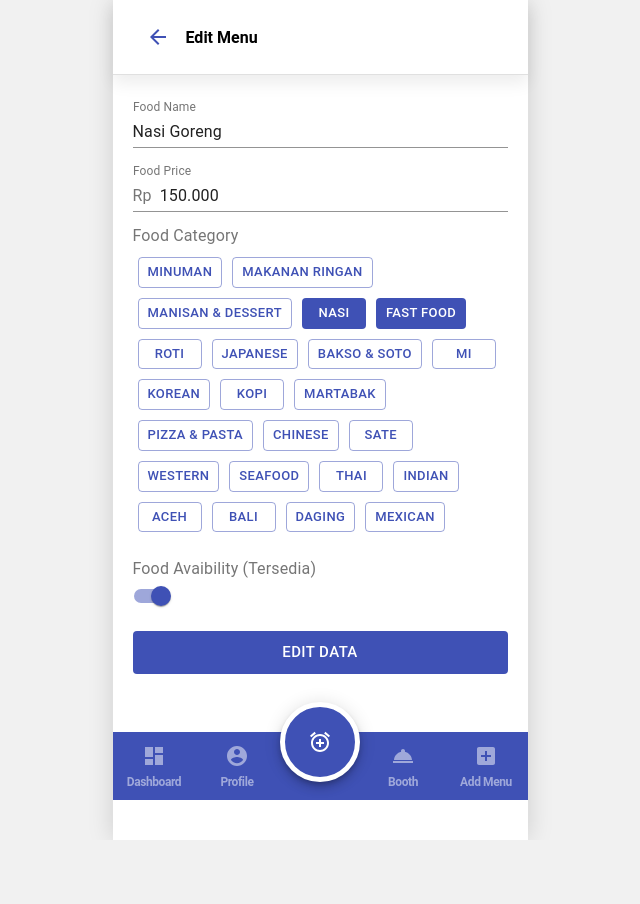
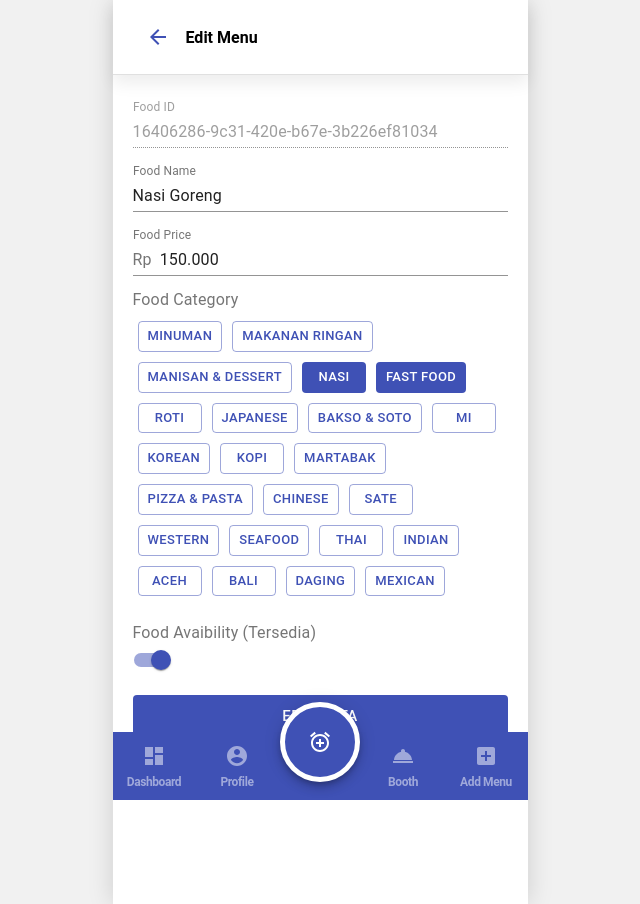
Before and after one commit to smartcanteen/smartcanteen-client, a React (Create React App) app: page /menu/edit in a window 1280 px wide. Shown: the whole page, without its empty margins (320-960 px from the left). Before the commit the page ends 840 px from the top, so only its background shows below. Built offline with nearby package versions, Linux system fonts and the light colour scheme.

Commit message:
minor fix

```diff
--- a/src/components/pages/Private/Dashboard/index.js
+++ b/src/components/pages/Private/Dashboard/index.js
@@ -35,10 +35,13 @@ const Dashboard = () => {
                 <NavigationCaption caption="Dashboard" />
             </TopNavigation>
             <AppContainer hasBottomNav>
-                <Box mb={3} display="flex" justifyContent="space-between">
-                    <AnalyticsCard title="Today Order" value={6}/>
-                    <AnalyticsCard title="Today Income" value={800000}/>
-                    <AnalyticsCard title="Today Buyer" value={100}/>
+                <Box mb={3}>
+                    <TitleSection title="Today Report's"/>
+                    <Box display="flex" justifyContent="space-between">
+                        <AnalyticsCard title="Today Order" value={6}/>
+                        <AnalyticsCard title="Today Income" value={800000}/>
+                        <AnalyticsCard title="Today Buyer" value={100}/>
+                    </Box>
                 </Box>
                 <Box mb={3}>
                     <TitleSection title="Sales Statistic"/>
--- a/src/components/pages/Private/MenuEdit/index.js
+++ b/src/components/pages/Private/MenuEdit/index.js
@@ -36,6 +36,15 @@ const MenuEdit = props => {
             </TopNavigation>
 
             <AppContainer hasBottomNav>
+                <Box mb={2}>
+                    <TextField
+                        disabled
+                        label="Food ID"
+                        className={clsx(classes.margin, classes.textField)}
+                        style={{ width: '100%' }}
+                        defaultValue="16406286-9c31-420e-b67e-3b226ef81034"
+                    />
+                </Box>
                 <Box minHeight="80vh" display="flex" flexDirection="column">
                     <Box mb={2}>
                         <FormControl fullWidth>
```
